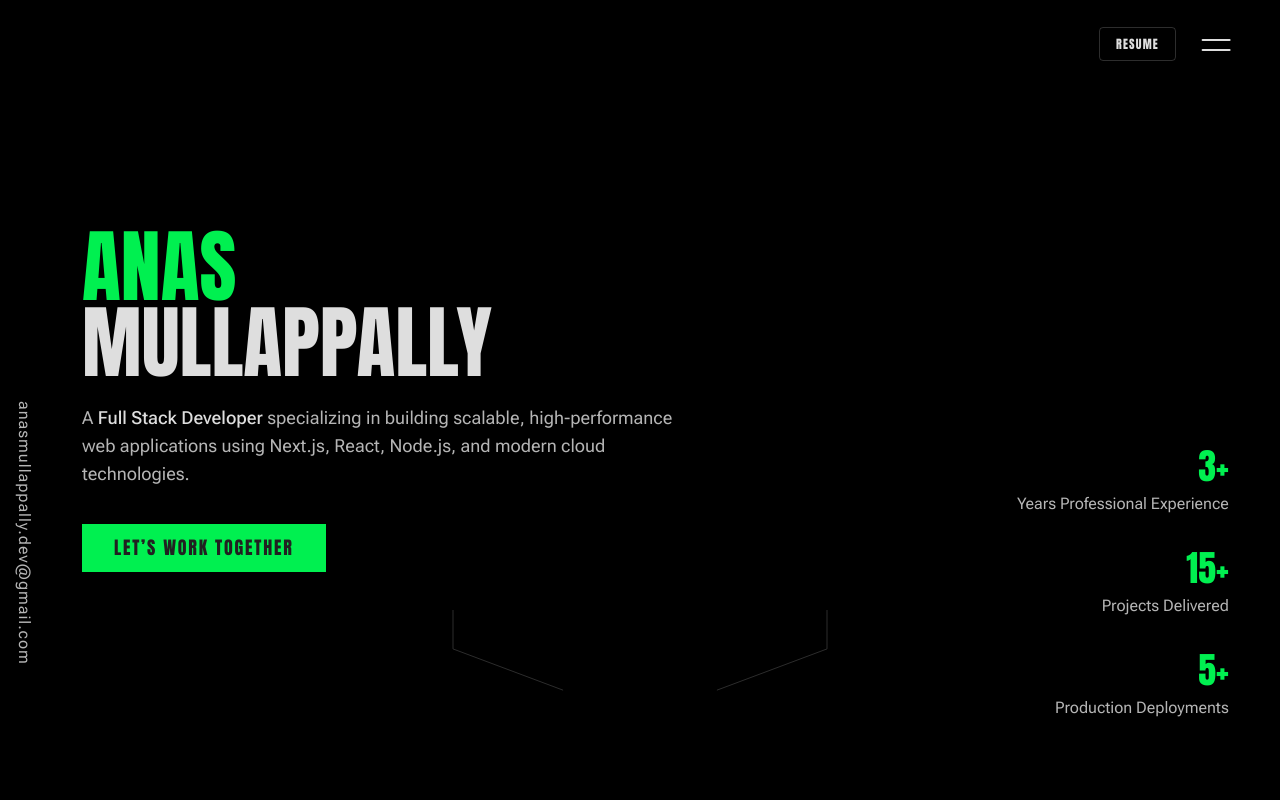
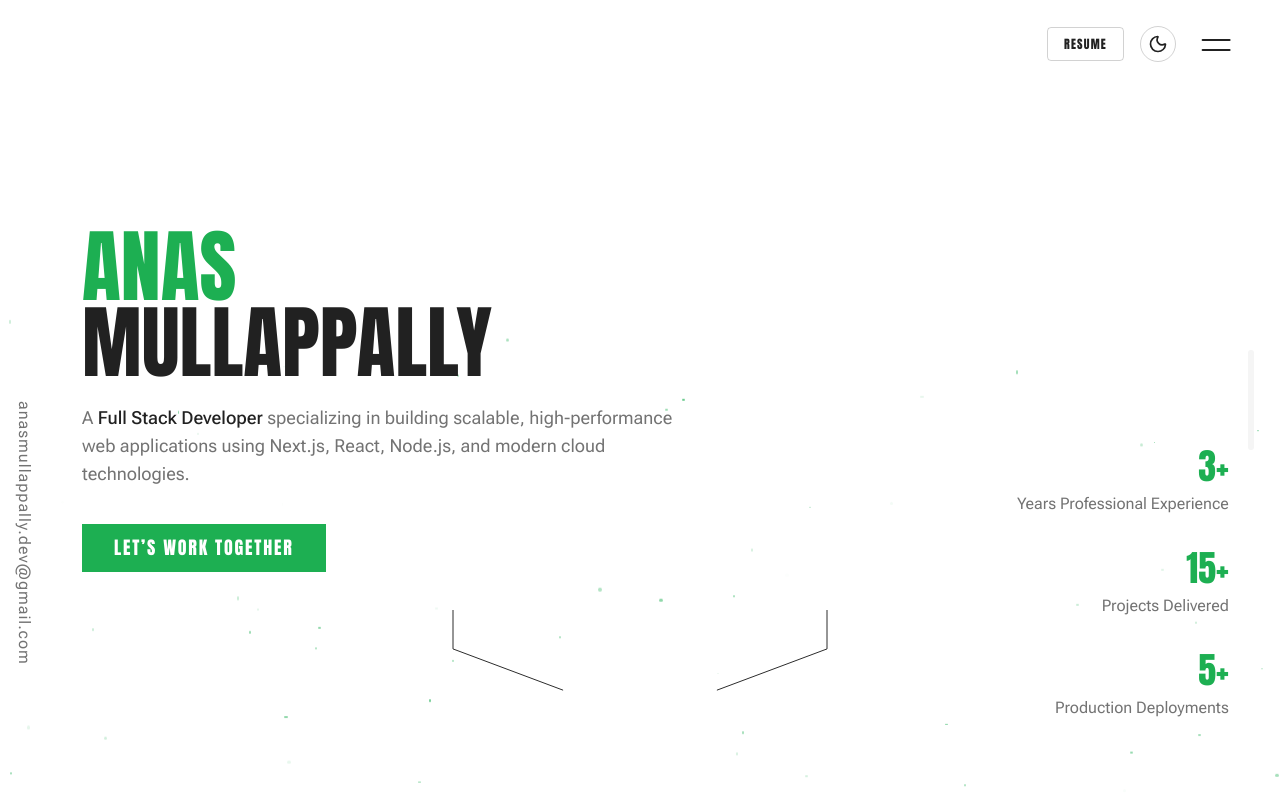
Before and after one commit to anasmullappally/portfolio, a Next.js app: page / in a window 1280 px wide. Shown: the top 800 px of the page. Built offline with nearby package versions, Linux system fonts and the light colour scheme.

Commit message:
feat: Implement dark/light theme switching using `next-themes` and update global styles to support dynamic themes.

```diff
--- a/app/globals.css
+++ b/app/globals.css
@@ -4,8 +4,39 @@
 
 @layer base {
     :root {
-        --background: 0 0% 13%;
-        --background-light: 0 0% 19%;
+        --background: 0 0% 100%;
+        --background-light: 0 0% 96%;
+        --foreground: 0 0% 13%;
+
+        --card: 0 0% 100%;
+        --card-foreground: 0 0% 13%;
+        --popover: 0 0% 100%;
+        --popover-foreground: 0 0% 13%;
+
+        --primary: 142 72% 40%;
+        --primary-foreground: 0 0% 100%;
+        --secondary: 199 89% 48%;
+        --secondary-foreground: 0 0% 100%;
+        --muted: 0 0% 96.1%;
+        --muted-foreground: 0 0% 45.1%;
+        --accent: 0 0% 96.1%;
+        --accent-foreground: 0 0% 9%;
+        --destructive: 0 84.2% 60.2%;
+        --destructive-foreground: 0 0% 98%;
+        --border: 0 0% 89.8%;
+        --input: 0 0% 89.8%;
+        --ring: 0 0% 3.9%;
+        --radius: 0.5rem;
+        --chart-1: 12 76% 61%;
+        --chart-2: 173 58% 39%;
+        --chart-3: 197 37% 24%;
+        --chart-4: 43 74% 66%;
+        --chart-5: 27 87% 67%;
+    }
+
+    .dark {
+        --background: 0 0% 0%;
+        --background-light: 0 0% 7%;
         --foreground: 0 0% 87%;
 
         --card: 0 0% 3.9%;
@@ -13,7 +44,7 @@
         --popover: 0 0% 3.9%;
         --popover-foreground: 0 0% 98%;
 
-        --primary: 140 100% 47%;
+        --primary: 142 72% 50%;
         --primary-foreground: 0 0% 13%;
         --secondary: 193 100% 47%;
         --secondary-foreground: 0 0% 13%;
@@ -26,11 +57,6 @@
         --border: 0 0% 24%;
         --input: 0 0% 14.9%;
         --ring: 0 0% 83.1%;
-        --chart-1: 220 70% 50%;
-        --chart-2: 160 60% 45%;
-        --chart-3: 30 80% 55%;
-        --chart-4: 280 65% 60%;
-        --chart-5: 340 75% 55%;
     }
 }
 
--- a/app/layout.tsx
+++ b/app/layout.tsx
@@ -12,6 +12,8 @@ import CustomCursor from "@/components/CustomCursor";
 import Footer from "@/components/Footer";
 import Preloader from "@/components/Preloader";
 import ScrollProgressIndicator from "@/components/ScrollProgressIndicator";
+
+import { ThemeProvider } from "@/components/ThemeProvider";
 
 const antonFont = Anton({
   weight: "400",
@@ -49,6 +51,12 @@ export default function RootLayout({
       <body
         className={`${antonFont.variable} ${robotoFlex.variable} antialiased`}
       >
+        <ThemeProvider
+          attribute="class"
+          defaultTheme="system"
+          enableSystem
+          disableTransitionOnChange
+        >
           <ReactLenis
             root
             options={{
@@ -59,12 +67,13 @@ export default function RootLayout({
             <Navbar />
             <Preloader />
             <CustomCursor />
+            <main className="relative z-10">{children}</main>
             <ParticleBackground />
             <ScrollProgressIndicator />
             <StickyEmail />
-          <main className="relative z-10 bg-black">{children}</main>
             <Footer />
           </ReactLenis>
+        </ThemeProvider>
       </body>
     </html>
   );
--- a/components/Button.tsx
+++ b/components/Button.tsx
@@ -85,7 +85,7 @@ const Button = ({
                     href={props.href.toString() || '#'}
                 >
                     {variant !== 'link' && (
-                        <span className="absolute top-[200%] left-0 right-0 h-full bg-white rounded-[50%] group-hover:top-0 transition-all duration-500 scale-150"></span>
+                        <span className="absolute top-[200%] left-0 right-0 h-full bg-foreground rounded-[50%] group-hover:top-0 transition-all duration-500 scale-150"></span>
                     )}
                     <span className="z-[1]">
                         {loading ? <Child icon={icon} /> : children}
@@ -97,7 +97,7 @@ const Button = ({
         return (
             <Link className={buttonClasses} {...props} href={props.href || '#'}>
                 {variant !== 'link' && (
-                    <span className="absolute top-[200%] left-0 right-0 h-full bg-white rounded-[50%] group-hover:top-0 transition-all duration-500 scale-150"></span>
+                    <span className="absolute top-[200%] left-0 right-0 h-full bg-foreground rounded-[50%] group-hover:top-0 transition-all duration-500 scale-150"></span>
                 )}
                 <span className="z-[1]">
                     {loading ? <Child icon={icon} /> : children}
@@ -110,7 +110,7 @@ const Button = ({
         return (
             <button className={buttonClasses} {...props}>
                 {variant !== 'link' && (
-                    <span className="absolute top-[200%] left-0 right-0 h-full bg-white rounded-[50%] group-hover:top-0 transition-all duration-500 scale-150"></span>
+                    <span className="absolute top-[200%] left-0 right-0 h-full bg-foreground rounded-[50%] group-hover:top-0 transition-all duration-500 scale-150"></span>
                 )}
                 <span className="z-[1]">
                     {loading ? <Child icon={icon} /> : children}
--- a/components/Footer.tsx
+++ b/components/Footer.tsx
@@ -2,7 +2,7 @@ import { GENERAL_INFO } from '@/lib/data';
 
 const Footer = () => {
     return (
-        <footer className="text-center pb-5 bg-black" id="contact">
+        <footer className="text-center pb-5" id="contact">
             <div className="container">
                 <p className="text-lg">Have a project in mind?</p>
                 <a
@@ -16,7 +16,7 @@ const Footer = () => {
                     <a
                         href={GENERAL_INFO.githubUrl}
                         target="_blank"
-                        className="leading-none text-muted-foreground hover:underline hover:text-white"
+                        className="leading-none text-muted-foreground hover:underline hover:text-foreground"
                     >
                         {`Built by ${GENERAL_INFO.name} <3`}
                     </a>
--- a/components/Navbar.tsx
+++ b/components/Navbar.tsx
@@ -4,6 +4,7 @@ import { useState } from 'react';
 import { MoveUpRight } from 'lucide-react';
 import { useRouter } from 'next/navigation';
 import { GENERAL_INFO, SOCIAL_LINKS } from '@/lib/data';
+import { ThemeToggle } from './ThemeToggle';
 
 const COLORS = [
     'bg-yellow-500 text-black',
@@ -46,10 +47,12 @@ const Navbar = () => {
                         className="group relative px-4 py-1 border border-foreground/20 rounded overflow-hidden transition-colors duration-300 hover:border-primary max-md:hidden"
                     >
                         <span className="absolute inset-0 bg-primary translate-y-full group-hover:translate-y-0 transition-transform duration-300"></span>
-                        <span className="relative z-10 font-anton uppercase text-xs tracking-widest group-hover:text-black transition-colors duration-300">
+                        <span className="relative z-10 font-anton uppercase text-xs tracking-widest group-hover:text-primary-foreground transition-colors duration-300">
                             Resume
                         </span>
                     </a>
+
+                    <ThemeToggle />
 
                     <button
                         className={cn(
@@ -81,7 +84,7 @@ const Navbar = () => {
 
             <div
                 className={cn(
-                    'overlay fixed inset-0 z-[40] bg-black/70 transition-all duration-150',
+                    'overlay fixed inset-0 z-[40] bg-background/70 transition-all duration-150',
                     {
                         'opacity-0 invisible pointer-events-none': !isMenuOpen,
                     },
@@ -149,7 +152,7 @@ const Navbar = () => {
                                         >
                                             <span
                                                 className={cn(
-                                                    'size-3.5 bg-white/20 rounded-full flex items-center justify-center group-hover:scale-[200%] transition-all',
+                                                    'size-3.5 bg-foreground/20 rounded-full flex items-center justify-center group-hover:scale-[200%] transition-all',
                                                     COLORS[idx % COLORS.length],
                                                 )}
                                             >
--- a/components/ParticleBackground.tsx
+++ b/components/ParticleBackground.tsx
@@ -37,7 +37,7 @@ const ParticleBackground = () => {
                     ref={(el) => {
                         particlesRef.current.push(el!);
                     }}
-                    className="absolute rounded-full bg-white"
+                    className="absolute rounded-full bg-primary"
                 />
             ))}
         </div>
--- a/components/Preloader.tsx
+++ b/components/Preloader.tsx
@@ -60,7 +60,7 @@ const Preloader = () => {
     return (
         <div className="fixed inset-0 z-[9999] flex overflow-hidden bg-transparent" ref={preloaderRef}>
             {[...Array(10)].map((_, i) => (
-                <div key={i} className="preloader-item h-full w-[10%] bg-[#141413]"></div>
+                <div key={i} className="preloader-item h-full w-[10%] bg-background-light"></div>
             ))}
 
             <div className="absolute inset-0 flex items-center justify-center pointer-events-none">
--- /dev/null
+++ b/components/ThemeProvider.tsx
@@ -0,0 +1,11 @@
+"use client"
+
+import * as React from "react"
+import { ThemeProvider as NextThemesProvider } from "next-themes"
+
+export function ThemeProvider({
+    children,
+    ...props
+}: React.ComponentProps<typeof NextThemesProvider>) {
+    return <NextThemesProvider {...props}>{children}</NextThemesProvider>
+}
--- /dev/null
+++ b/components/ThemeToggle.tsx
@@ -0,0 +1,35 @@
+"use client"
+
+import { Moon, Sun } from "lucide-react"
+import { useTheme } from "next-themes"
+import { useEffect, useState } from "react"
+
+export function ThemeToggle() {
+    const { theme, setTheme } = useTheme()
+    const [mounted, setMounted] = useState(false)
+
+    useEffect(() => {
+        setMounted(true)
+    }, [])
+
+    if (!mounted) {
+        return <div className="size-10" />
+    }
+
+    return (
+        <button
+            onClick={() => setTheme(theme === "dark" ? "light" : "dark")}
+            className="relative size-9 rounded-full border border-foreground/20 flex items-center justify-center hover:border-primary transition-colors group overflow-hidden"
+            aria-label="Toggle theme"
+        >
+            <span className="absolute inset-0 bg-primary translate-y-full group-hover:translate-y-0 transition-transform duration-300"></span>
+            <div className="relative z-10">
+                {theme === "dark" ? (
+                    <Sun className="size-5 group-hover:text-primary-foreground transition-colors" />
+                ) : (
+                    <Moon className="size-5 group-hover:text-primary-foreground transition-colors" />
+                )}
+            </div>
+        </button>
+    )
+}
--- a/package.json
+++ b/package.json
@@ -18,6 +18,7 @@
     "lenis": "^1.3.17",
     "lucide-react": "^0.563.0",
     "next": "16.1.6",
+    "next-themes": "^0.4.6",
     "react": "19.2.3",
     "react-dom": "19.2.3",
     "tailwind-merge": "^3.4.0",
--- a/tailwind.config.ts
+++ b/tailwind.config.ts
@@ -12,41 +12,41 @@ export default {
         extend: {
             colors: {
                 background: {
-                    DEFAULT: 'hsl(var(--background))',
-                    light: 'hsl(var(--background-light))',
+                    DEFAULT: 'hsl(var(--background) / <alpha-value>)',
+                    light: 'hsl(var(--background-light) / <alpha-value>)',
                 },
-                foreground: 'hsl(var(--foreground))',
+                foreground: 'hsl(var(--foreground) / <alpha-value>)',
                 card: {
-                    DEFAULT: 'hsl(var(--card))',
-                    foreground: 'hsl(var(--card-foreground))',
+                    DEFAULT: 'hsl(var(--card) / <alpha-value>)',
+                    foreground: 'hsl(var(--card-foreground) / <alpha-value>)',
                 },
                 popover: {
-                    DEFAULT: 'hsl(var(--popover))',
-                    foreground: 'hsl(var(--popover-foreground))',
+                    DEFAULT: 'hsl(var(--popover) / <alpha-value>)',
+                    foreground: 'hsl(var(--popover-foreground) / <alpha-value>)',
                 },
                 primary: {
-                    DEFAULT: 'hsl(var(--primary))',
-                    foreground: 'hsl(var(--primary-foreground))',
+                    DEFAULT: 'hsl(var(--primary) / <alpha-value>)',
+                    foreground: 'hsl(var(--primary-foreground) / <alpha-value>)',
                 },
                 secondary: {
-                    DEFAULT: 'hsl(var(--secondary))',
-                    foreground: 'hsl(var(--secondary-foreground))',
+                    DEFAULT: 'hsl(var(--secondary) / <alpha-value>)',
+                    foreground: 'hsl(var(--secondary-foreground) / <alpha-value>)',
                 },
                 muted: {
-                    DEFAULT: 'hsl(var(--muted))',
-                    foreground: 'hsl(var(--muted-foreground))',
+                    DEFAULT: 'hsl(var(--muted) / <alpha-value>)',
+                    foreground: 'hsl(var(--muted-foreground) / <alpha-value>)',
                 },
                 accent: {
-                    DEFAULT: 'hsl(var(--accent))',
-                    foreground: 'hsl(var(--accent-foreground))',
+                    DEFAULT: 'hsl(var(--accent) / <alpha-value>)',
+                    foreground: 'hsl(var(--accent-foreground) / <alpha-value>)',
                 },
                 destructive: {
-                    DEFAULT: 'hsl(var(--destructive))',
-                    foreground: 'hsl(var(--destructive-foreground))',
+                    DEFAULT: 'hsl(var(--destructive) / <alpha-value>)',
+                    foreground: 'hsl(var(--destructive-foreground) / <alpha-value>)',
                 },
-                border: 'hsl(var(--border))',
-                input: 'hsl(var(--input))',
-                ring: 'hsl(var(--ring))',
+                border: 'hsl(var(--border) / <alpha-value>)',
+                input: 'hsl(var(--input) / <alpha-value>)',
+                ring: 'hsl(var(--ring) / <alpha-value>)',
                 chart: {
                     '1': 'hsl(var(--chart-1))',
                     '2': 'hsl(var(--chart-2))',
```
Also changed, not shown: 1 other file (tests, documents, lock files or other folders). Lines whose indentation alone changed are shown as unchanged.
